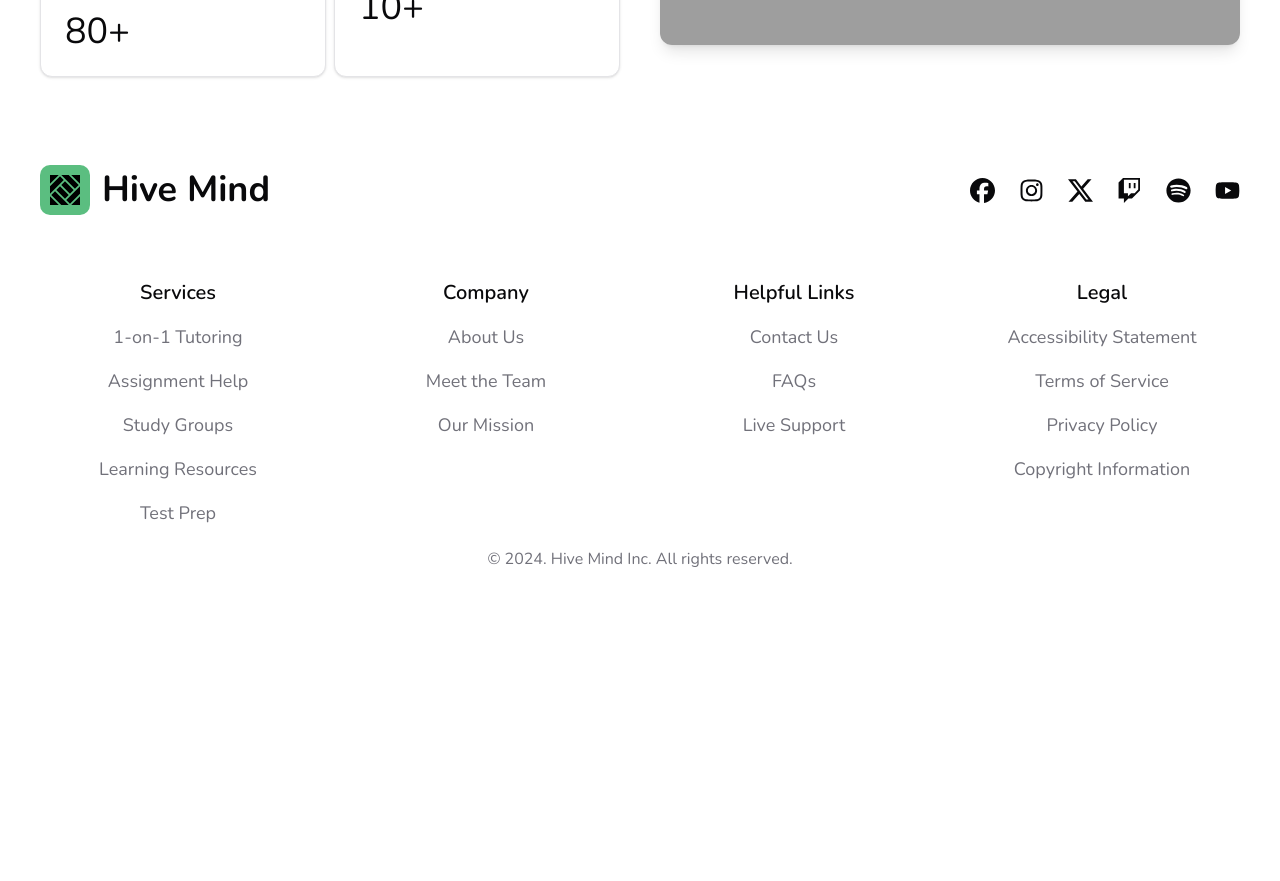
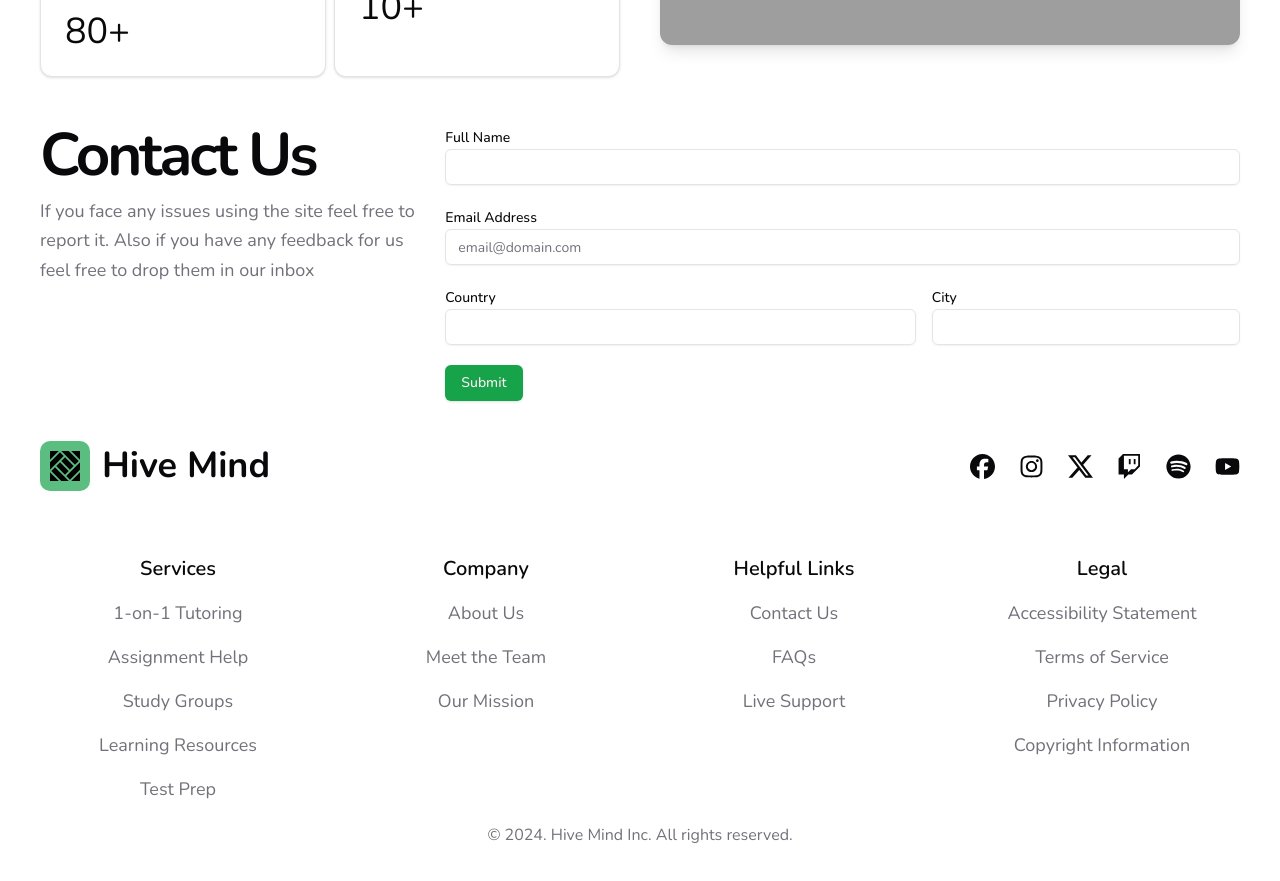
Before and after one commit to frustrated018/Hive-Mind, a React (Vite) app: page / in a window 1280 px wide. Shown: the part 2180-3061 px from the top of the page. Before the commit the page ends 2791 px from the top, so only its background shows below. Built offline with nearby package versions, Linux system fonts and the light colour scheme; no server answers; grey boxes are pictures that could not be loaded.

Commit message:
Added a contact us section

```diff
--- /dev/null
+++ b/src/components/Home/ContactUs.tsx
@@ -0,0 +1,55 @@
+import MaxWidthWrapper from "../MaxWidthWrapper";
+import { Button } from "@/components/ui/button";
+import { Label } from "../ui/label";
+import { Input } from "../ui/input";
+
+export default function ContactUs() {
+  return (
+    <MaxWidthWrapper>
+      <section className="grid gap-4 gap-y-2 grid-cols-1 lg:grid-cols-3">
+        <section>
+          <h2 className="text-3xl font-bold tracking-tighter sm:text-5xl xl:text-6xl/none text-center lg:text-start mb-3">
+            Contact Us
+          </h2>
+          <p className="text-muted-foreground text-lg/relaxed max-w-sm mx-auto xl:mx-0">
+            If you face any issues using the site feel free to report it. Also
+            if you have any feedback for us feel free to drop them in our inbox
+          </p>
+        </section>
+
+        <div className="lg:col-span-2">
+          <div className="grid gap-4 gap-y-5 grid-cols-1 md:grid-cols-5">
+            <div className="md:col-span-5">
+              <Label htmlFor="full_name">Full Name</Label>
+              <Input type="text" name="full_name" id="full_name" />
+            </div>
+
+            <div className="md:col-span-5">
+              <Label htmlFor="email">Email Address</Label>
+              <Input
+                type="text"
+                name="email"
+                id="email"
+                placeholder="email@domain.com"
+              />
+            </div>
+
+            <div className="md:col-span-3">
+              <Label htmlFor="address">Country</Label>
+              <Input type="text" name="address" id="address" placeholder="" />
+            </div>
+
+            <div className="md:col-span-2">
+              <Label htmlFor="city">City</Label>
+              <Input type="text" name="city" id="city" placeholder="" />
+            </div>
+
+            <div className="inline-flex items-end">
+              <Button>Submit</Button>
+            </div>
+          </div>
+        </div>
+      </section>
+    </MaxWidthWrapper>
+  );
+}
--- a/src/routes/index.tsx
+++ b/src/routes/index.tsx
@@ -5,6 +5,7 @@ import Unique from "@/components/Home/Unique";
 import Navbar from "@/components/Nav/Navbar";
 import { createFileRoute } from "@tanstack/react-router";
 import About from "@/components/Home/About";
+import ContactUs from "@/components/Home/ContactUs";
 
 export const Route = createFileRoute("/")({
   component: HomePage,
@@ -18,6 +19,7 @@ function HomePage() {
       <Unique />
       <Mission />
       <About />
+      <ContactUs />
       <Footer />
     </>
   );
```
